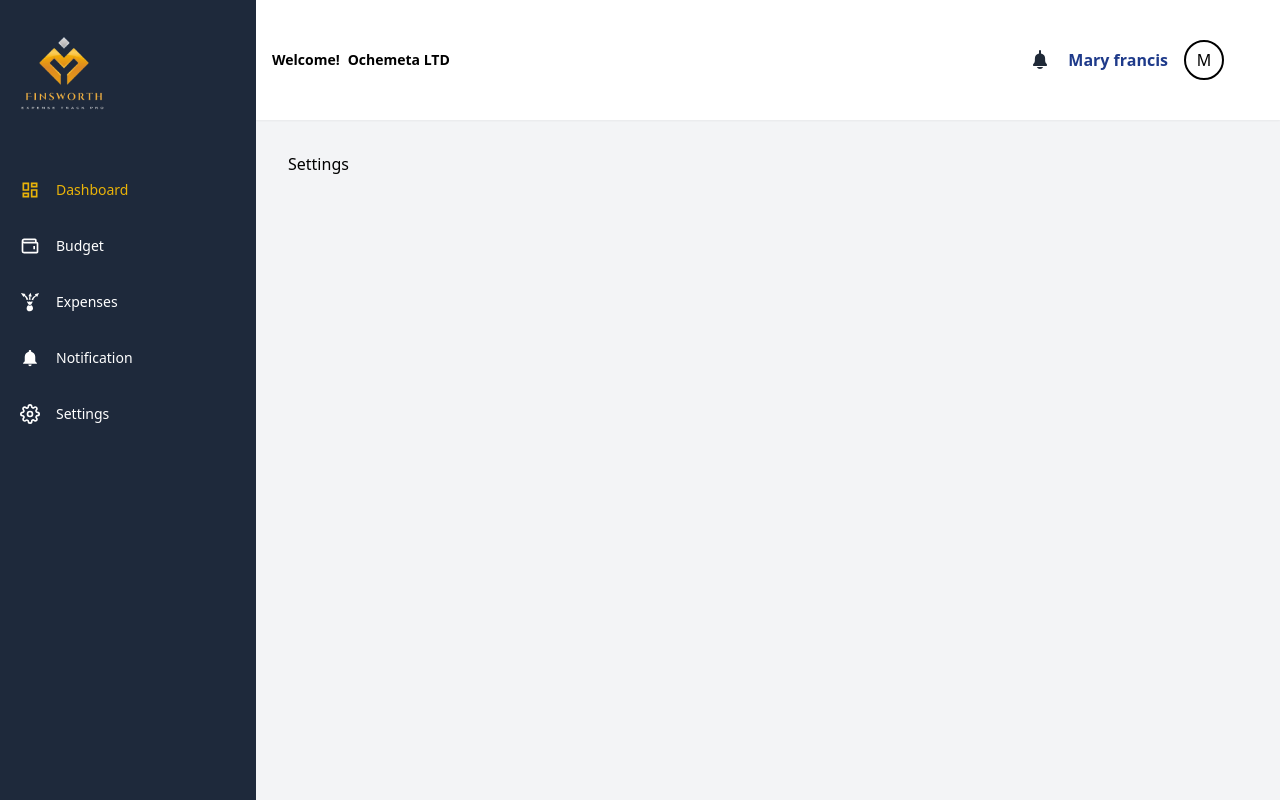
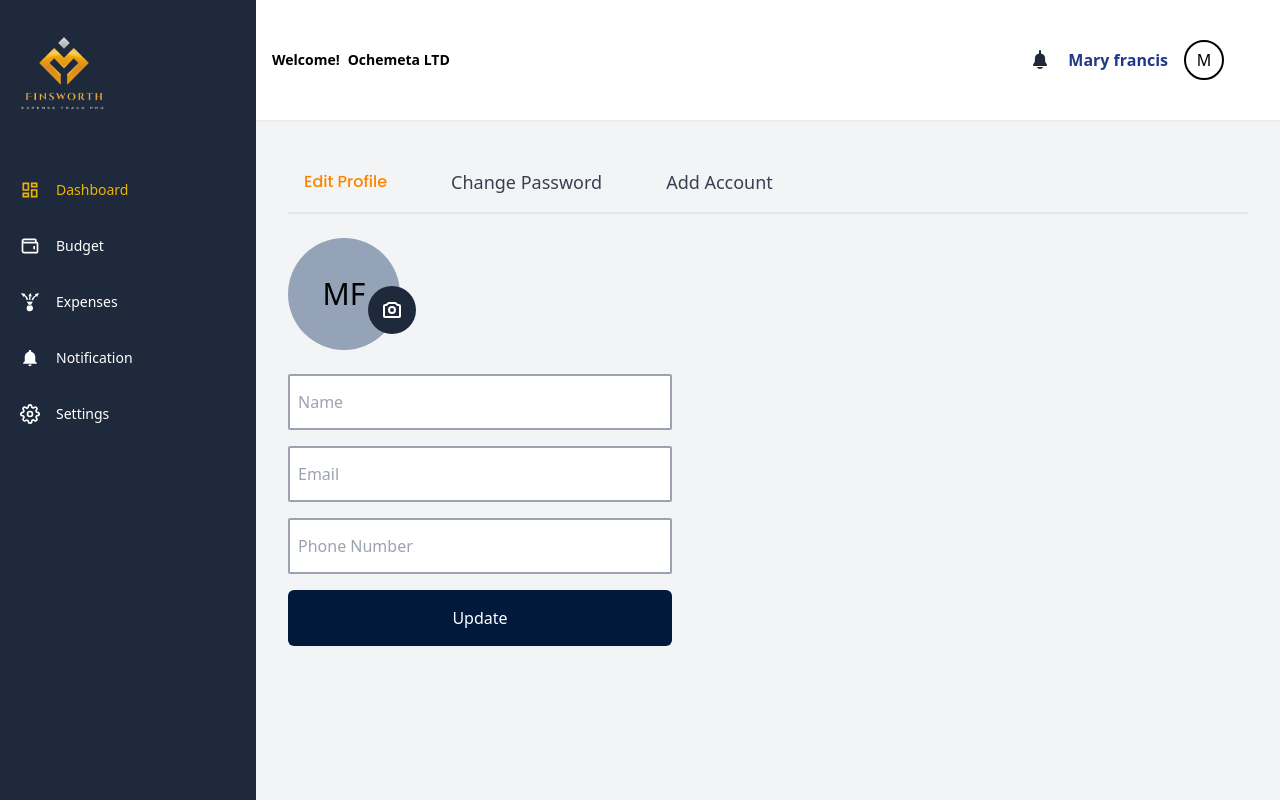
Before and after one commit to Dhanielgeek/FinsWorth, a React (Vite) app: page /dashboard/settings in a window 1280 px wide. Built offline with nearby package versions, Linux system fonts and the light colour scheme; a web font is replaced by a local one.

Commit message:
feature/settings

```diff
--- a/src/App.jsx
+++ b/src/App.jsx
@@ -1,5 +1,4 @@
 
-import React from "react";
 import { BrowserRouter as Router, Routes, Route } from "react-router-dom";
 import SignUp from "./Auth/SignUp";
 import Login from "./Auth/Login";
@@ -28,7 +27,7 @@ const App = () => {
           <Route path="" element={<Home />} />
           <Route path="heroes" element={<Heroes />} />
         </Route>
-        <Route path="/dashboard" element={<Dashboard />}>
+        <Route path="/dashboard/*" element={<Dashboard />}>
         <Route path="dashboard" element={<DashBoard/>} />
           <Route path="budget" element={<Budget />} />
           <Route path="expenses" element={<Expenses />} />
--- a/src/Components/SVGManager.js
+++ b/src/Components/SVGManager.js
@@ -113,7 +113,6 @@ function SVGManager({ item, ...props }) {
         </>
       );
       break;
-    // Other cases...
     default:
       svgPath = null;
   }
--- /dev/null
+++ b/src/Components/Tab.jsx
@@ -0,0 +1,16 @@
+import PropTypes from 'prop-types';
+
+
+export default function TabContent({ settingsData, activeTab }) {
+  TabContent.propTypes = {
+    settingsData: PropTypes.array.isRequired,
+    activeTab: PropTypes.any,
+  }
+  return (
+    <div className="py-6">
+      <div className="tab__content">
+        <div> {settingsData[activeTab].path}</div>
+      </div>
+    </div>
+  );
+}
--- /dev/null
+++ b/src/Components/Tabbutton.jsx
@@ -0,0 +1,23 @@
+
+import PropTypes from 'prop-types';
+
+
+export default function TabButtons({ settingsData, activeTab, setActiveTab }) {
+    TabButtons.propTypes = {
+        settingsData: PropTypes.array.isRequired,
+        activeTab: PropTypes.any,
+        setActiveTab: PropTypes.func.isRequired,
+      }
+    return (
+      <div className="px-4 py-4 text-lg border-b-2 text-gray-700 flex justify-start items-center gap-16 cursor-pointer">
+        {settingsData.map((item, index) => (
+          <h3
+            className={`${index === activeTab && "active text-base font-bold"}  border-gray-700 font-medium`}
+            key={item.animal}
+            onClick={() => setActiveTab(index)}>
+            {item.animal}
+          </h3>
+        ))}
+      </div>
+    );
+  }
--- /dev/null
+++ b/src/Dashboard/pages/addAccoun.jsx
@@ -0,0 +1,110 @@
+import { useState } from "react";
+
+const AddAccount = () => {
+    const [isChecked, setIsChecked] = useState(false);
+
+  const toggleHandler = () => {
+    setIsChecked(!isChecked);
+    // You can add your logic here for what happens when the toggle button changes state
+    if (!isChecked) {
+      console.log('Toggle is ON');
+    } else {
+      console.log('Toggle is OFF');
+    }
+  };
+  return (
+    <div className="">
+      <form className="flex justify-between">
+        <label htmlFor="simple-search" className="sr-only">
+          Search
+        </label>
+        <div className="relative w-3/6">
+          <div className="absolute inset-y-0 start-0 flex items-center ps-3 pointer-events-none">
+            <svg
+              className="w-4 h-4"
+              aria-hidden="true"
+              xmlns="http://www.w3.org/2000/svg"
+              fill="none"
+              viewBox="0 0 20 20"
+            >
+              <path
+                stroke="currentColor"
+                strokeLinecap="round"
+                strokeLinejoin="round"
+                strokeWidth="2"
+                d="m19 19-4-4m0-7A7 7 0 1 1 1 8a7 7 0 0 1 14 0Z"
+              />
+            </svg>
+          </div>
+          <input
+            type="text"
+            id="simple-search"
+            className="bg-gray-50 border border-gray-300 text-gray-900 text-sm rounded-lg focus:ring-blue-500 focus:border-blue-500 block w-full ps-10 p-2.5  dark:bg-gray-700 dark:border-gray-600 dark:placeholder-gray-400 dark:text-white dark:focus:ring-blue-500 dark:focus:border-blue-500"
+            placeholder="Search user name, email........"
+            required
+          />
+        </div>
+        <button
+          type="submit"
+          className="text-white bg-[#01193B] hover:bg-[#253851] px-12 py-3  w-1/5 rounded-md mr-10"
+        >
+          Search{" "}
+        </button>
+      </form>
+
+      <form
+        action=""
+        className="space-y-4 flex justify-center flex-col mt-6 border-2 w-3/5 rounded-md bg-white  p-6 border-gray-700"
+      >
+        <input
+          className="h-14 px-2 text-gray-400 rounded-sm border-2 border-gray-400  "
+          type="text"
+          placeholder="Name "
+          required
+          name="Name"
+        />
+        <input
+          className="h-14 px-2 text-gray-400 rounded-sm border-2 border-gray-400 "
+          type="Email"
+          placeholder="Email"
+          required
+          name="Email"
+        />
+
+<div className="flex">
+      <label htmlFor="toggle" className="flex items-center cursor-pointer">
+        <div className={`toggle-label bg-[#01193B] w-14 h-7 rounded-full p-1 flex justify-between items-center`}>
+          <div className={`toggle-dot ${isChecked ? 'bg-red-500' : 'bg-green-300'} w-5 h-5 rounded-full shadow-md`}></div>
+        </div>
+        <span className="ml-2 text-gray-700">{ !isChecked ? "Active" : "Inactive"}</span>
+      </label>
+      <input
+        type="checkbox"
+        id="toggle"
+        className="hidden"
+        checked={isChecked}
+        onChange={toggleHandler}
+      />
+    </div>
+
+        <div className="flex flex-row justify-evenly">
+          <button
+            type="button"
+            className="text-[#01193B] border-2 border-[#01193B] hover:bg-gray-200 px-12 py-4 w-1/3  rounded-md"
+          >
+            Cancel
+          </button>
+
+          <button
+            type="button"
+            className="text-white bg-[#01193B] hover:bg-[#253851] px-12 py-4 w-1/3  rounded-md"
+          >
+            Add
+          </button>
+        </div>
+      </form>
+    </div>
+  );
+};
+
+export default AddAccount;
--- /dev/null
+++ b/src/Dashboard/pages/changePassword.jsx
@@ -0,0 +1,35 @@
+const ChangePassword = () => {
+  return (
+    <div className="space-y-4">
+      <h3 className="text-gary-600 font-semibold text-base">Change Password</h3>
+      <p>Enter a new password below to change your password</p>
+      <form
+            action=""
+            className="space-y-4 flex justify-center flex-col mt-6"
+          >
+            <input
+              className="h-14 px-2 text-gray-400 rounded-sm border-2 border-gray-400 w-2/5 "
+              type="text"
+              placeholder="password "
+              required
+              name="password"
+            />
+            <input
+              className="h-14 px-2 text-gray-400 rounded-sm border-2 border-gray-400 w-2/5"
+              type="password"
+              placeholder="confirm password"
+              required
+              name="confirmPassword"
+            />
+            <button
+              type="button"
+              className="text-white bg-[#01193B] hover:bg-[#253851] px-12 py-4  w-1/5 rounded-md"
+            >
+              Reset Password
+            </button>
+          </form>
+    </div>
+  );
+};
+
+export default ChangePassword;
--- /dev/null
+++ b/src/Dashboard/pages/editProfile.jsx
@@ -0,0 +1,70 @@
+const EditProfile = () => {
+  return (
+    <section className="">
+      <div className="h-28 w-28 rounded-full bg-slate-400 flex items-center justify-center relative">
+        <h1 className="font-blod text-3xl">MF</h1>
+        <div className="h-12 w-12 rounded-full bg-slate-800 flex items-center justify-center absolute -right-4 bottom-4">
+          <svg
+            className="w-6 h-6 text-white"
+            aria-hidden="true"
+            xmlns="http://www.w3.org/2000/svg"
+            width="24"
+            height="24"
+            fill="none"
+            viewBox="0 0 24 24"
+          >
+            <path
+              stroke="currentColor"
+              strokeLinejoin="round"
+              strokeWidth="2"
+              d="M4 18V8a1 1 0 0 1 1-1h1.5l1.707-1.707A1 1 0 0 1 8.914 5h6.172a1 1 0 0 1 .707.293L17.5 7H19a1 1 0 0 1 1 1v10a1 1 0 0 1-1 1H5a1 1 0 0 1-1-1Z"
+            />
+            <path
+              stroke="currentColor"
+              strokeLinejoin="round"
+              strokeWidth="2"
+              d="M15 12a3 3 0 1 1-6 0 3 3 0 0 1 6 0Z"
+            />
+          </svg>
+        </div>
+      </div>
+
+           <form
+            action=""
+            className="space-y-4 flex justify-center flex-col mt-6"
+          >
+            <input
+              className="h-14 px-2 text-gray-400 rounded-sm border-2 border-gray-400 w-2/5 "
+              type="text"
+              placeholder="Name "
+              required
+              name="userName"
+
+            />
+            <input
+              className="h-14 px-2 text-gray-400 rounded-sm border-2 border-gray-400 w-2/5"
+              type="email"
+              placeholder="Email"
+              required
+              name="Email"
+            />
+            <input
+              className="h-14 px-2 text-gray-400 rounded-sm border-2 border-gray-400 w-2/5"
+              type="phoneNumber"
+              placeholder="Phone Number"
+              required
+              name="phonenumder"
+            />
+
+            <button
+              type="button"
+              className="text-white bg-[#01193B] hover:bg-[#253851] px-12 py-4  w-2/5 rounded-md"
+            >
+              Update
+            </button>
+          </form>
+    </section>
+  );
+};
+
+export default EditProfile;
--- a/src/Dashboard/pages/setting.jsx
+++ b/src/Dashboard/pages/setting.jsx
@@ -1,8 +1,38 @@
+import { useState } from "react";
+import TabButtons from "../../Components/Tabbutton";
+import TabContent from "../../Components/Tab";
+import EditProfile from "./editProfile";
+import ChangePassword from "./changePassword";
+import AddAccount from "./addAccoun";
 
 const Settings = () => {
-  return <div className="p-4">
-    Settings
-    </div>;
+  const [activeTab, setActiveTab] = useState(0);
+  const settingsData = [
+    {
+      animal: "Edit Profile",
+      path: <EditProfile/>,
+    },
+    {
+      animal: "Change Password",
+      path: <ChangePassword/>,
+    },
+    {
+      animal: "Add Account",
+      path: <AddAccount/>,
+    },
+  ];
+
+  return (
+    <div className="p-4">
+<TabButtons
+        activeTab={activeTab}
+        setActiveTab={setActiveTab}
+        settingsData={settingsData}
+      />
+      <TabContent activeTab={activeTab} settingsData={settingsData} />
+    </div>
+
+  );
 };
 
 export default Settings;
```
Also changed, not shown: src/App.css (+24 -0 lines).
